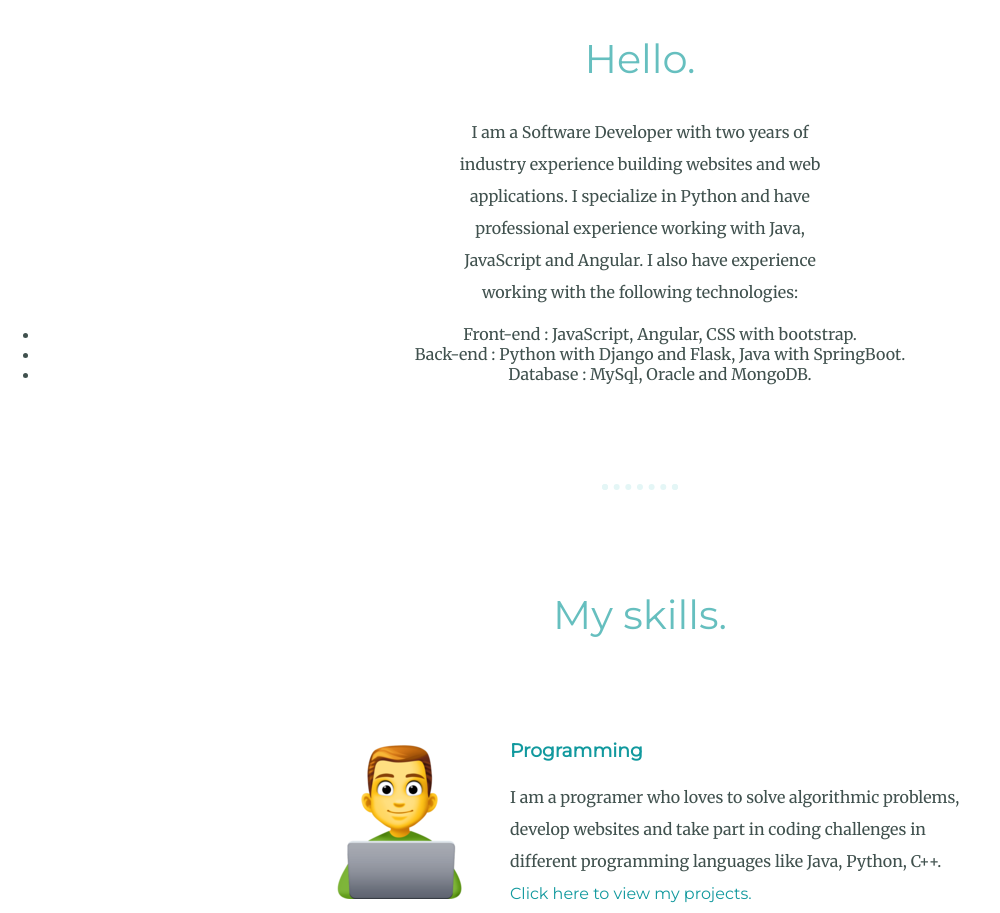
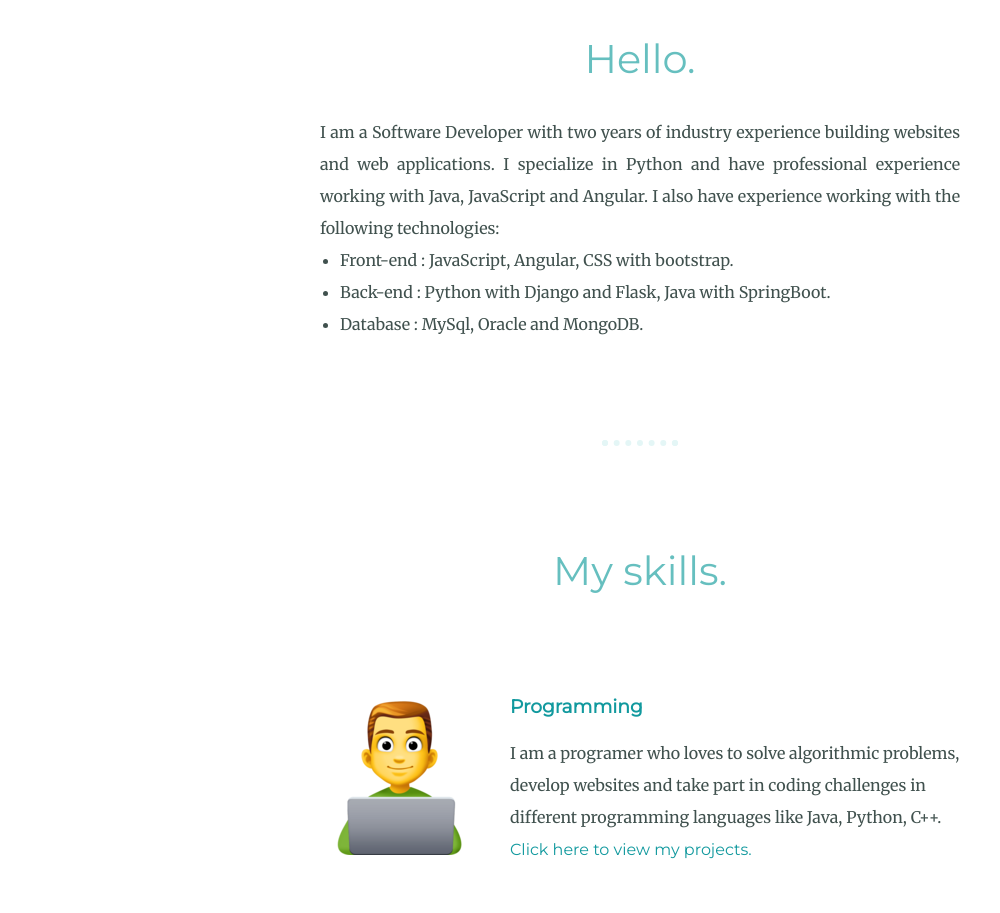
Before and after one commit to MohitGupta0424/Mohit-Gupta, a plain HTML site: page index.html in a window 1280 px wide. Shown: the part 1398-2311 px from the top of the page, without its empty margins (0-1000 px from the left). Drawn offline with Linux system fonts and the light colour scheme.

Commit message:
Update styles.css

```diff
--- a/css/styles.css
+++ b/css/styles.css
@@ -60,8 +60,17 @@ p{
 }
 
 .profile p {
-  width: 30%;
+  width: 50%;
   margin: auto;
+  text-align: justify;
+}
+
+.technologies {
+  text-align: left;
+  width: 50%;;
+  margin: auto;
+  /* margin-top: 1%; */
+  line-height: 2;
 }
 .skill-row{
   width: 50%;
```
